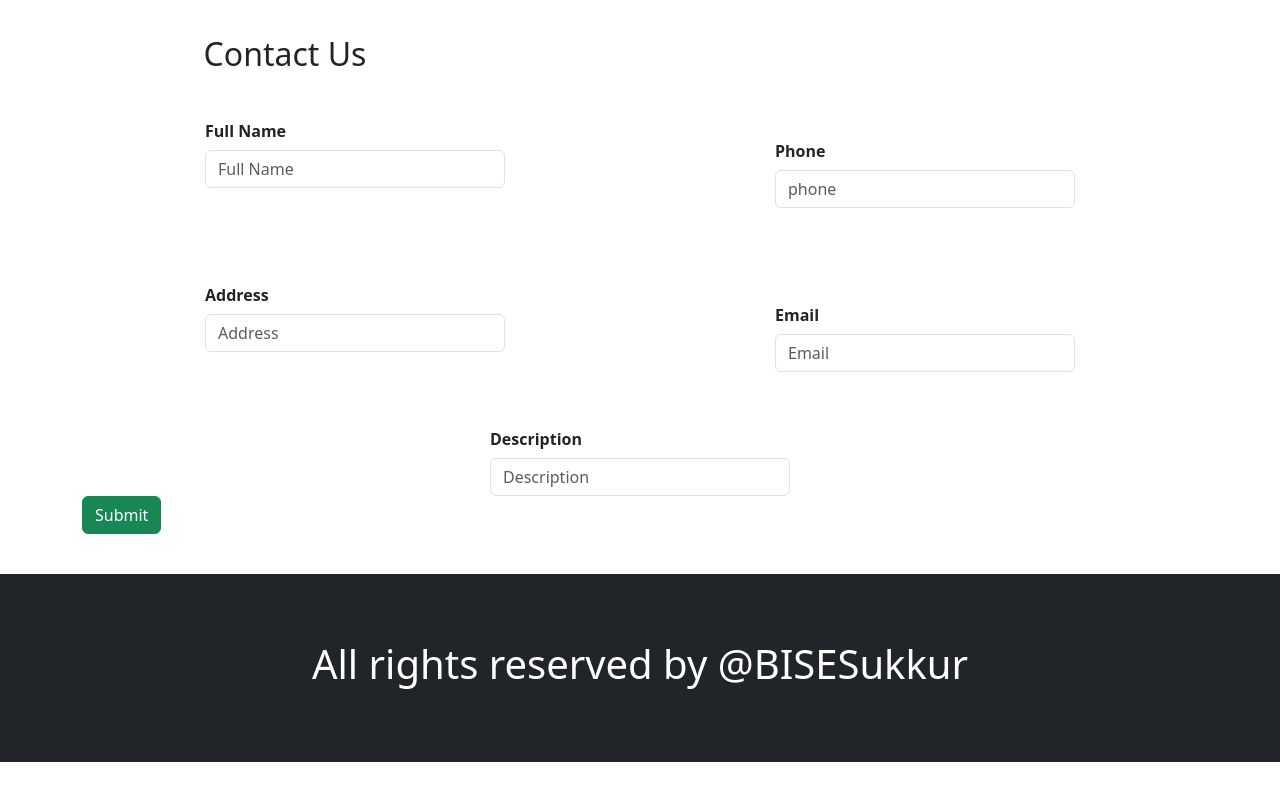
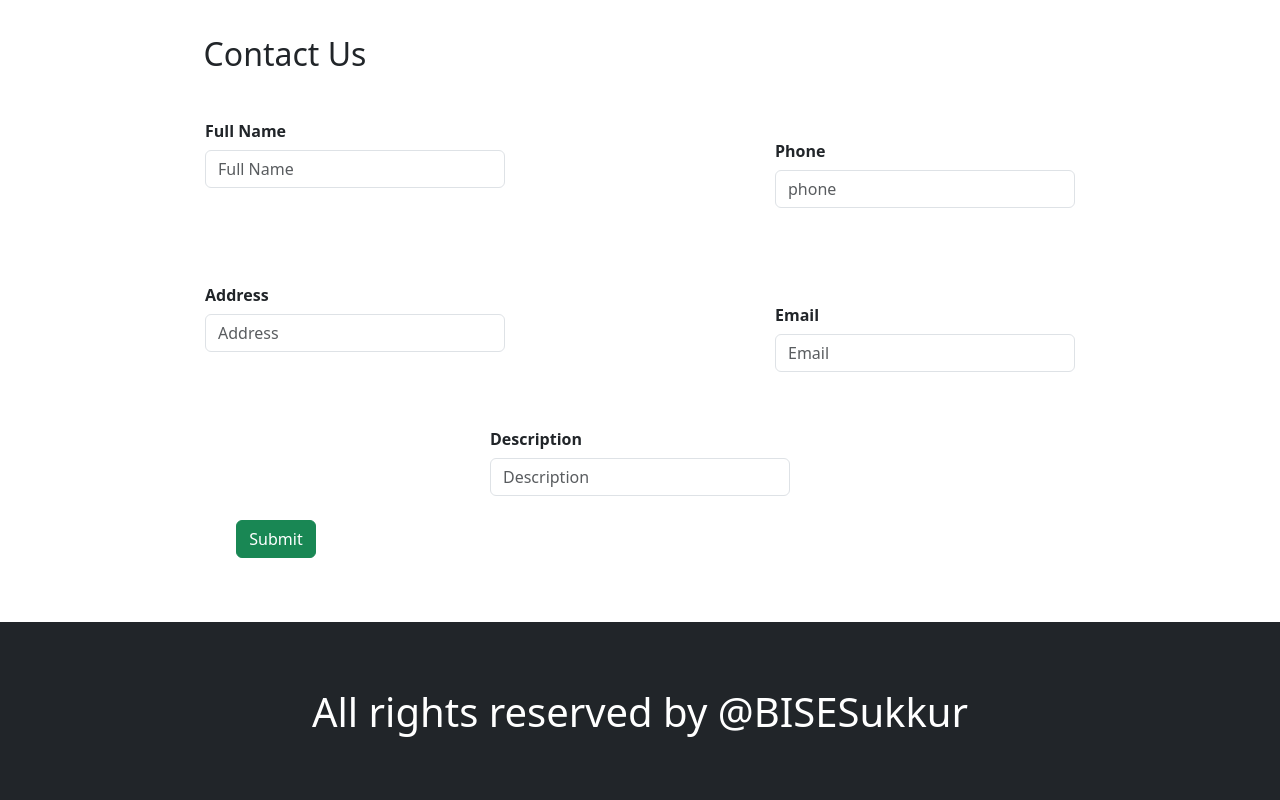
Before and after one commit to SyedAreeb007/BISE-Suk, a plain HTML site: page index.html in a window 1280 px wide. Shown: the part 1236-2036 px from the top of the page. Before the commit the page ends 1998 px from the top, so only its background shows below. Drawn offline with nearby package versions, Linux system fonts and the light colour scheme.

Commit message:
6th commit

```diff
--- a/index.html
+++ b/index.html
@@ -181,7 +181,17 @@
                 </div>
             </div>
         </div>
-        <button class="btn btn-success" type="submit">Submit</button>
+        <div class="container">
+            <br>
+            <div class="container text-center">
+                <div class="row">
+                    <div class="col col-lg-4 col-md-4 col-sm-12">
+                        <button class="btn btn-success" type="submit">Submit</button>
+                    </div>
+                </div>
+                <br>
+            </div>
+        </div>
     </div>
 
     <footer class="bg-dark text-white text-center py-3">
```
